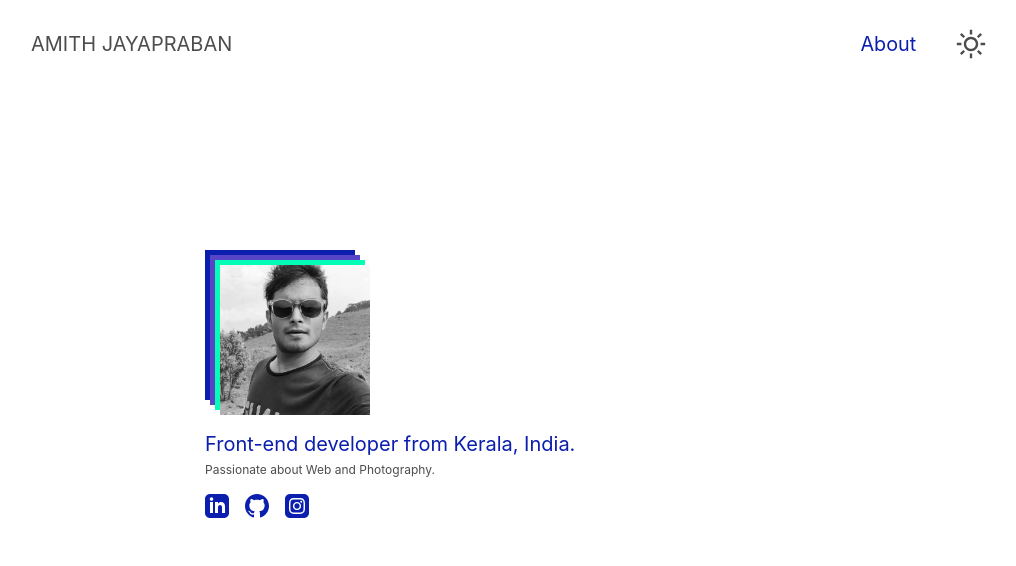
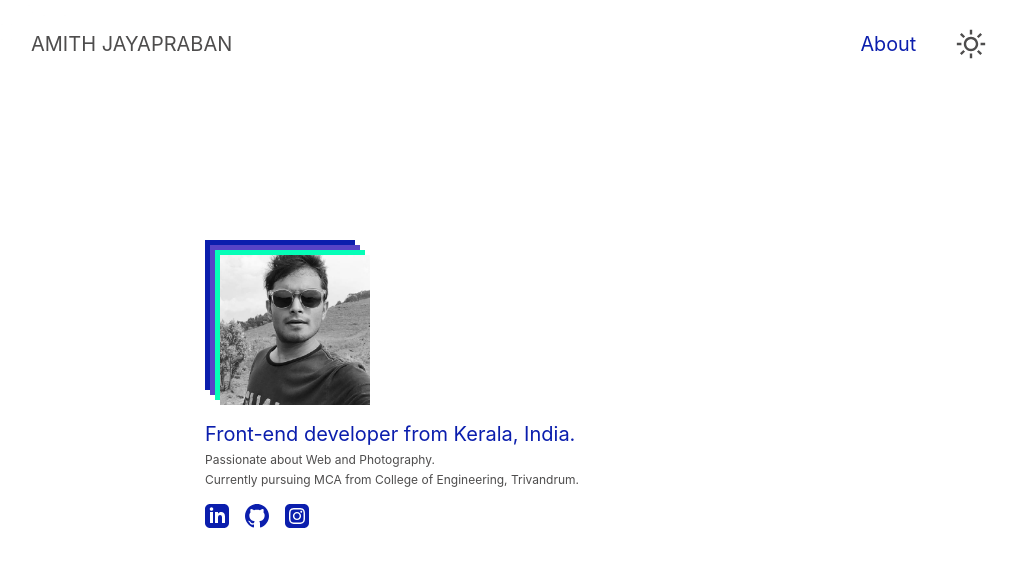
Before and after one commit to amithjayapraban/Personal-Website, a React (Vite) app: page /about in a window 1280 px wide. Shown: the top 566 px of the page, without its empty margins (129-1145 px from the left). Built offline with nearby package versions, Linux system fonts and the light colour scheme; a web font is replaced by a local one.

Commit message:
added info

```diff
--- a/src/pages/About.tsx
+++ b/src/pages/About.tsx
@@ -22,8 +22,8 @@ export default function About() {
             <p className=" mt-1 mb-1  text-xs md:text:sm ">
               Passionate about Web and Photography.
             </p>
-            {/* <p className=' col-start-2 col-end-3 px-7 text-left '>Currently pursuing MCA from College of Engineering, Trivandrum.</p>
-             */}
+            <p className=' mb-1  text-xs md:text:sm '>Currently pursuing MCA from College of Engineering, Trivandrum.</p>
+
           </div>
 
           <div className="row-start-2 self-start mt-3 col-start-2 ml-[0px] cursor-pointer col-end-3 gap-4 flex justify-start">
```
